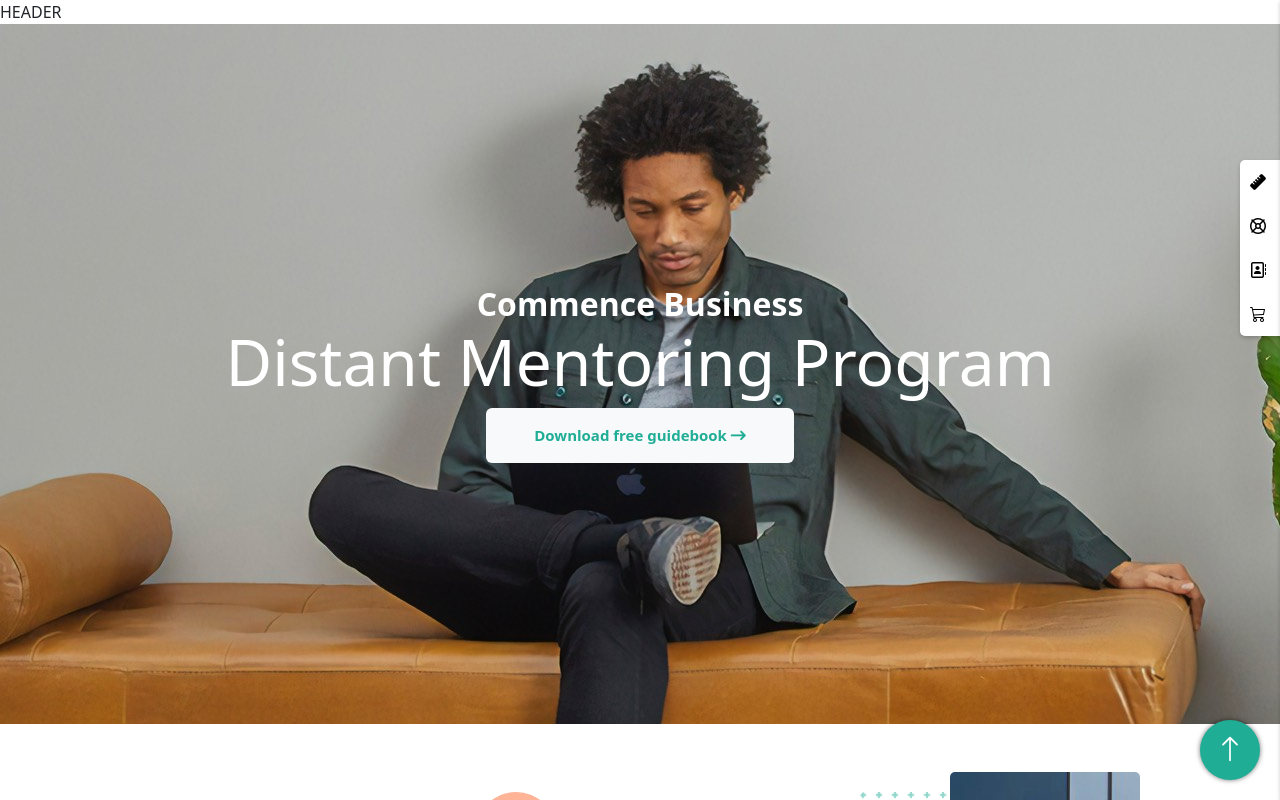
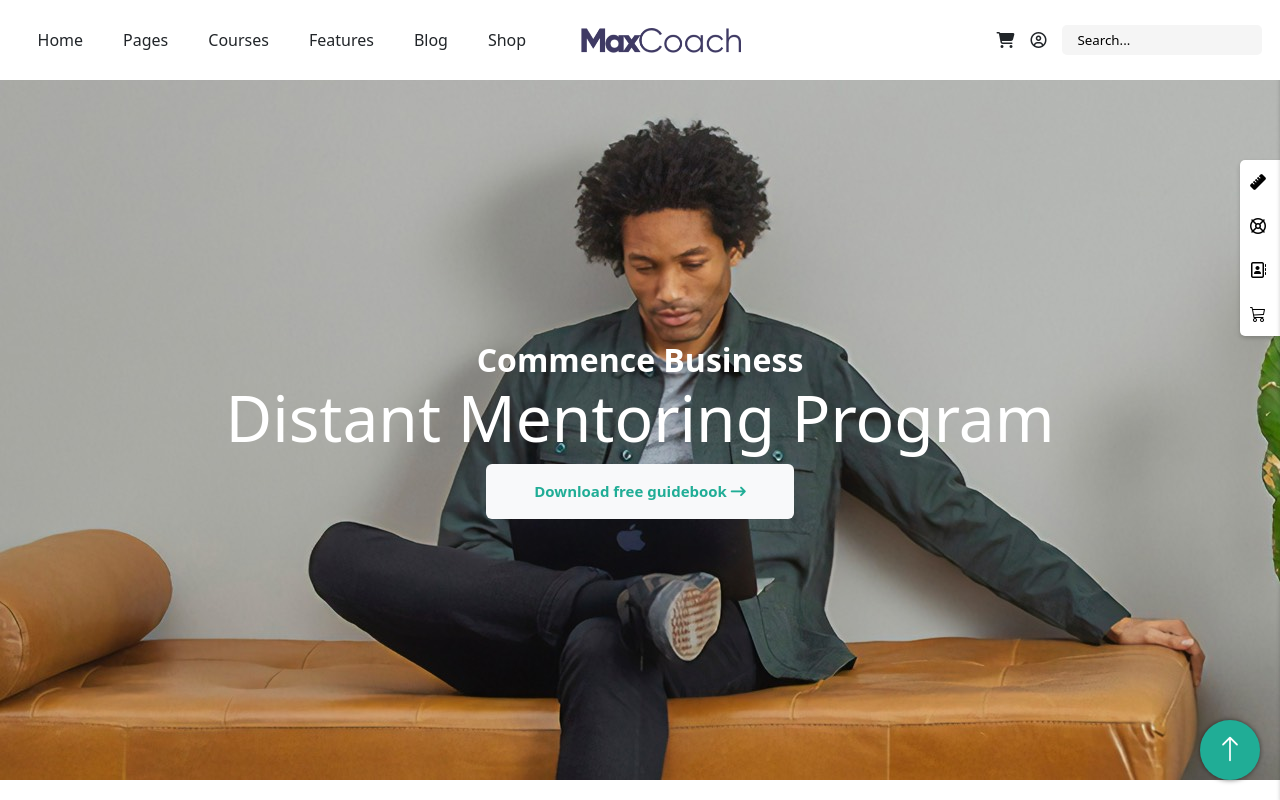
Before and after one commit to gabrielebottari/proj-html-vuejs, a Vue app: page / in a window 1280 px wide. Shown: the top 800 px of the page. Built offline with nearby package versions, Linux system fonts and the light colour scheme; the HTML template or start-up script is replaced by a standard one.

Commit message:
ADD link header second page

```diff
--- a/src/App.vue
+++ b/src/App.vue
@@ -21,8 +21,6 @@ export default {
 </script>
 
 <template>
-    <AppHeader />
-
     <AppMain />
 
     <AppFooter />
--- a/src/components/partials/HeaderHomePage.vue
+++ b/src/components/partials/HeaderHomePage.vue
@@ -5,7 +5,7 @@
                 Image:
                 [
                     {
-                        maxCoach:'../../public/img/dark-logo.png',
+                        maxCoach:'/dark-logo.png',
                         href:'#',
                     }
                 ],
@@ -105,7 +105,7 @@
                             },
                             {
                                 hLink: 'Success Story ',
-                                href:'#'
+                                href:'/SuccessStory'
                             },
                             {
                                 hLink: 'About me',
@@ -292,7 +292,7 @@
                         <div>
                             <ul v-if="elem.scrollBarheader != 'Home'" class="dropdown-one">
                                 <li v-for="index in elem.dropDown" id="link1" class="dItem" >
-                                    <a href="#">
+                                    <a href="/SuccessStory">
                                         {{ index.hLink }}
                                     </a>
                                     <!--Inside Dropdown -->
@@ -313,7 +313,7 @@
                                     </a>
                                 </li>
                                 <div class="position-absolute imgPosition">
-                                    <img id="imgDropdown" src="../../public/img/homepages-mega-menu-image-alt.jpg" alt="#">
+                                    <img id="imgDropdown" src="/homepages-mega-menu-image-alt.jpg" alt="#">
                                 </div>
                             </ul>
 
@@ -326,7 +326,7 @@
                 <!-- secondo blocco header -->
 
                 <div class="imgHeader">
-                    <img src="../../public/img/dark-logo.png" alt="#">
+                    <img src="/dark-logo.png" alt="#">
                 </div>
                 <!-- terzo blocco header -->
                 <div class="d-flex align-items-center ">
@@ -347,8 +347,9 @@
 </template>
 
 <style lang="scss" scoped>
-@use '../assets/scss/partials/variables.scss' as *;
-@use '..//assets/scss/partials/reset.scss' as *;
+@use "../../assets/scss/partials/variables.scss" as *;
+@use "../../assets/scss/partials/reset.scss" as*;
+@use "../../assets/scss/partials/MySecondaryReset.scss" as*;
     header{
         background-color: #ffffff;
 
@@ -361,7 +362,7 @@
                         width: 160px;
                     }
                     i:hover{
-                        color:$hover,
+                        color:$hoverGreen,
                     }
 
 
@@ -416,7 +417,7 @@
     background: #f5f5f5;
     height: 30px;
     width: 50px;
-    color: $hover;
+    color: $hoverGreen;
     opacity: 0;
     font-size: 10pt;
     -webkit-transition: all .55s ease;
@@ -431,7 +432,7 @@
     margin-left: -50px;
     }
     .container-4:hover button.icon:hover{
-        background: $hover;
+        background: $hoverGreen;
         color: #ffffff;
     }
     /////////////////////////////////////
@@ -451,7 +452,7 @@
         background-color: #f9f9f9;
         min-width: 240px;
         box-shadow: 0px 8px 16px 0px rgba(0,0,0,0.2);
-        border-bottom:4px solid $hover ;
+        border-bottom:4px solid $hoverGreen ;
     }
 
     .pippo{
@@ -463,7 +464,7 @@
         background-color: #f9f9f9;
         width: 1407px;
         box-shadow: 0px 8px 16px 0px rgba(0,0,0,0.2);
-        border-bottom:4px solid $hover ;
+        border-bottom:4px solid $hoverGreen ;
         height: 420px;
 
     }
@@ -491,7 +492,7 @@
         min-width: 160px;
         background-color: #f9f9f9;
         box-shadow: 0px 8px 16px 0px rgba(0,0,0,0.2);
-        border-bottom:4px solid $hover ;
+        border-bottom:4px solid $hoverGreen ;
     }
     .dropdown:hover .dropdown-one, #link1:hover > .dropdown-two {
         display: block;
--- a/src/components/partials/MyAppHeader.vue
+++ b/src/components/partials/MyAppHeader.vue
@@ -296,13 +296,13 @@
                         <div>
                             <ul v-if="elem.scrollBarheader != 'Home'" class="dropdown-one">
                                 <li v-for="index in elem.dropDown" id="link1" class="dItem" >
-                                    <a href="#">
+                                    <a href="/">
                                         {{ index.hLink }}
                                     </a>
                                     <!--Inside Dropdown -->
                                     <ul v-if="index.hLink == 'Single Layout'" class="dropdown-two">
                                         <li v-for="products in index.dropdownTwo" class="dItem" id="file" href="#">
-                                            <a href="">
+                                            <a href="/">
                                                 {{ products.product }}
                                             </a>
                                         </li>
--- a/src/pages/Home.vue
+++ b/src/pages/Home.vue
@@ -8,6 +8,7 @@ import MainTestimonials from "../../src/components/partials/AppMainTestimonials.
 import MainTransform from "../../src/components/partials/AppMainTransform.vue";
 import MainBlogs from "../../src/components/partials/AppMainBlogs.vue";
 import MainNewsletter from "../../src/components/partials/AppMainNewsletter.vue";
+import HeaderHomePage from "../../src/components/partials/HeaderHomePage.vue"
 
 export default {
     data() {
@@ -24,8 +25,8 @@ export default {
     MainTestimonials,
     MainTransform,
     MainBlogs,
-    MainNewsletter
-
+    MainNewsletter,
+    HeaderHomePage,
   },
     methods: {
 
@@ -35,6 +36,7 @@ export default {
 
 <template>
     <main>
+        <HeaderHomePage></HeaderHomePage>
         <Jumbotron></Jumbotron>
         <MainEverything></MainEverything>
         <MainSatisfaction></MainSatisfaction>
```
